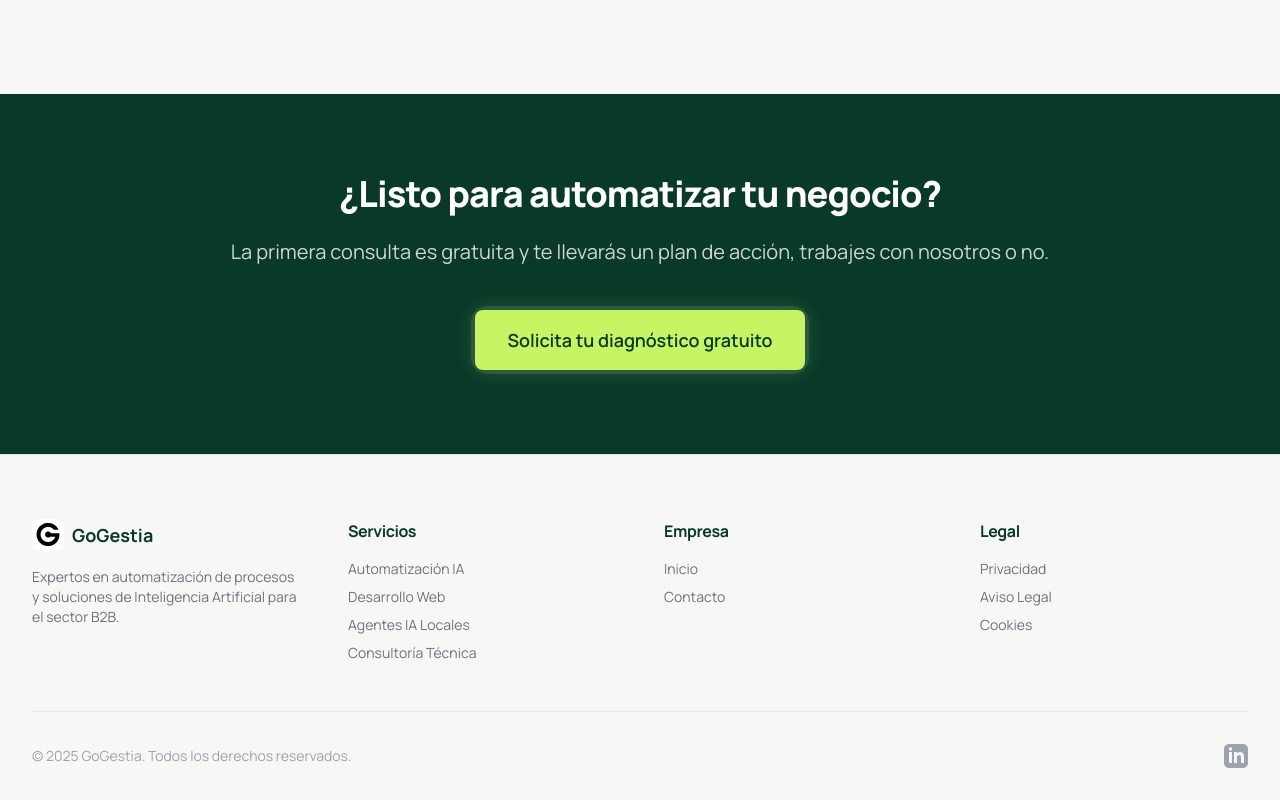
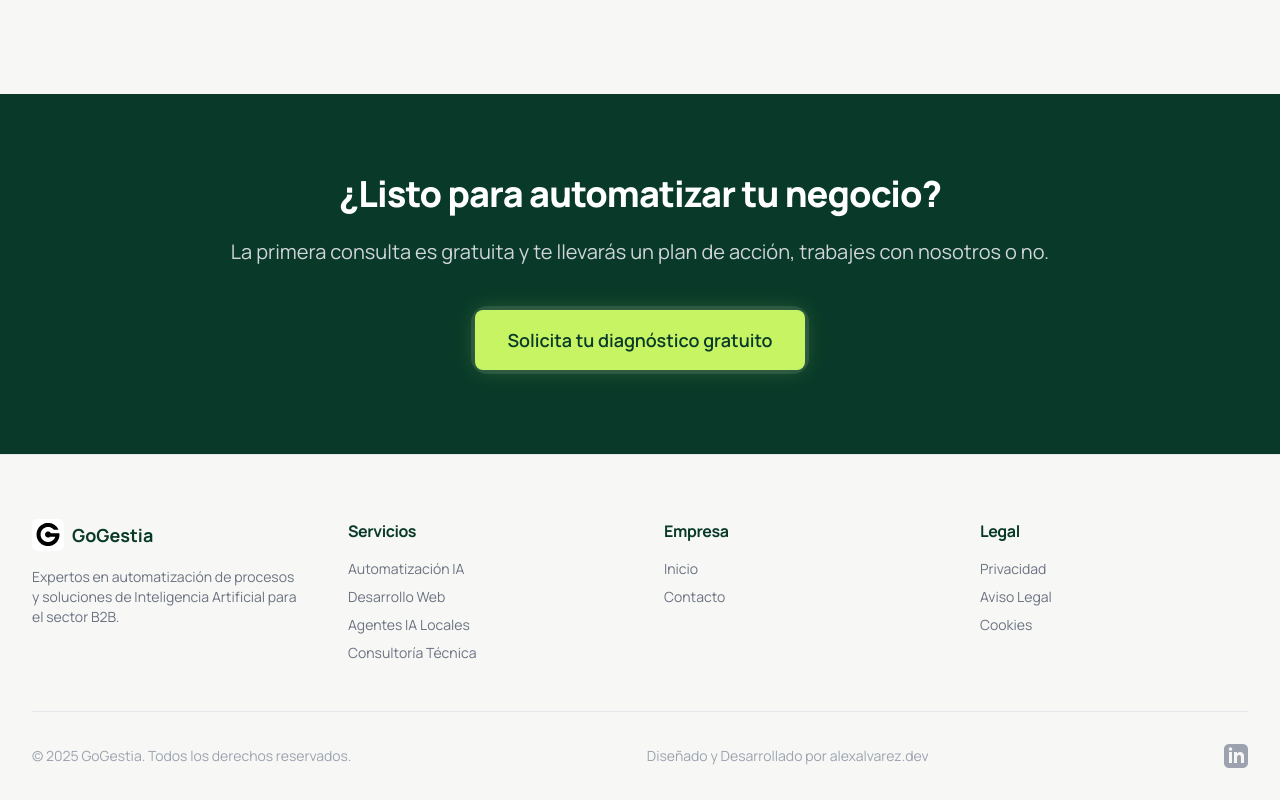
Before and after one commit to AlexAlvarezAlmendros/GoGestiaWeb, a React (Vite) app: page / in a window 1280 px wide. Shown: the part 2812-3612 px from the top of the page. Built offline with nearby package versions, Linux system fonts and the light colour scheme; no server answers.

Commit message:
feat: añade el crédito de autoría en el footer
Añade la línea "Diseñado y Desarrollado por alexalvarez.dev" en el footer,
con el dominio enlazado a https://www.alexalvarez.dev.

```diff
--- a/src/components/Footer.jsx
+++ b/src/components/Footer.jsx
@@ -90,6 +90,17 @@ const Footer = () => {
           <p className="text-sm text-gray-400">
             © {currentYear} GoGestia. Todos los derechos reservados.
           </p>
+          <p className="text-sm text-gray-400">
+            Diseñado y Desarrollado por{' '}
+            <a
+              href="https://www.alexalvarez.dev"
+              target="_blank"
+              rel="noopener noreferrer"
+              className="hover:text-agency-dark transition-colors"
+            >
+              alexalvarez.dev
+            </a>
+          </p>
           <div className="flex space-x-6">
             <a
               href="https://www.linkedin.com/company/gogestia"
```
